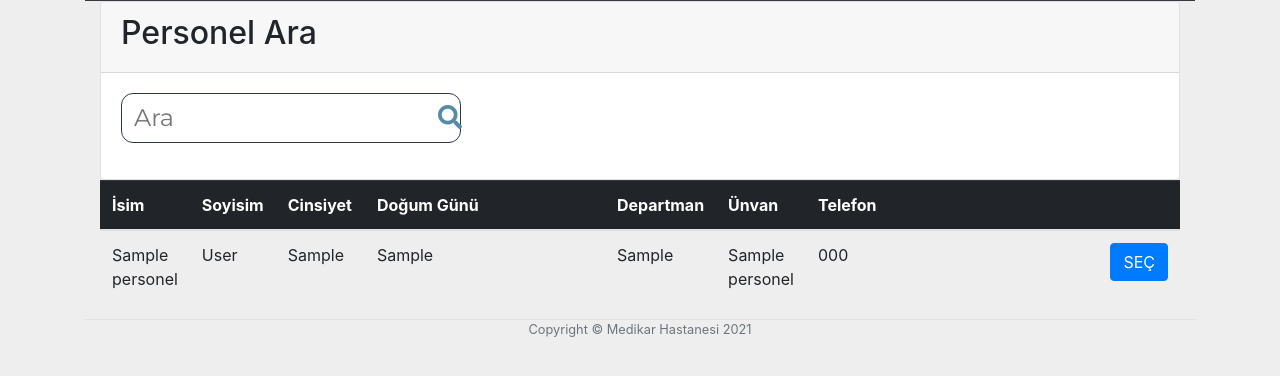
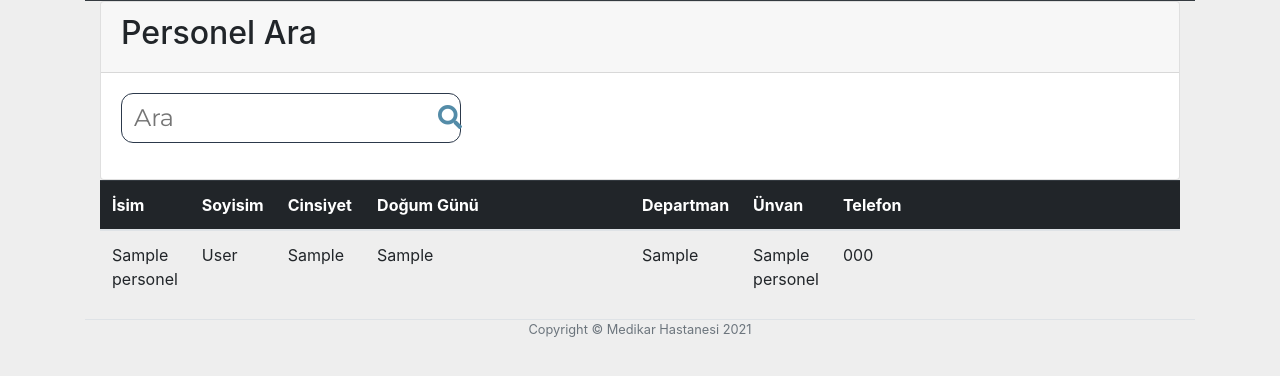
Before and after one commit to duhanbayrak/medikar-hastanesi-personel-yonetim-sistemi, a Node server app: page /allPersonels in a window 1280 px wide. Shown: the part 183-559 px from the top of the page. Run offline with Node 20, Linux system fonts and the light colour scheme; a user stored in the database is signed in; tables that the repository leaves empty hold one stand-in row (values such as "Sample post"); some libraries are stand-ins or nearby versions.

Commit message:
make it better

```diff
--- a/views/allPersonels.ejs
+++ b/views/allPersonels.ejs
@@ -87,9 +87,7 @@
                             <td>
                                 <%= e.phone %>
                             </td>
-                            <td>
-                                <a class="btn btn-primary" href="/personel/<%= e._id %>">SEÇ</a>
-                            </td>
+
                         </tr>
 
                         <% }) %>
```
